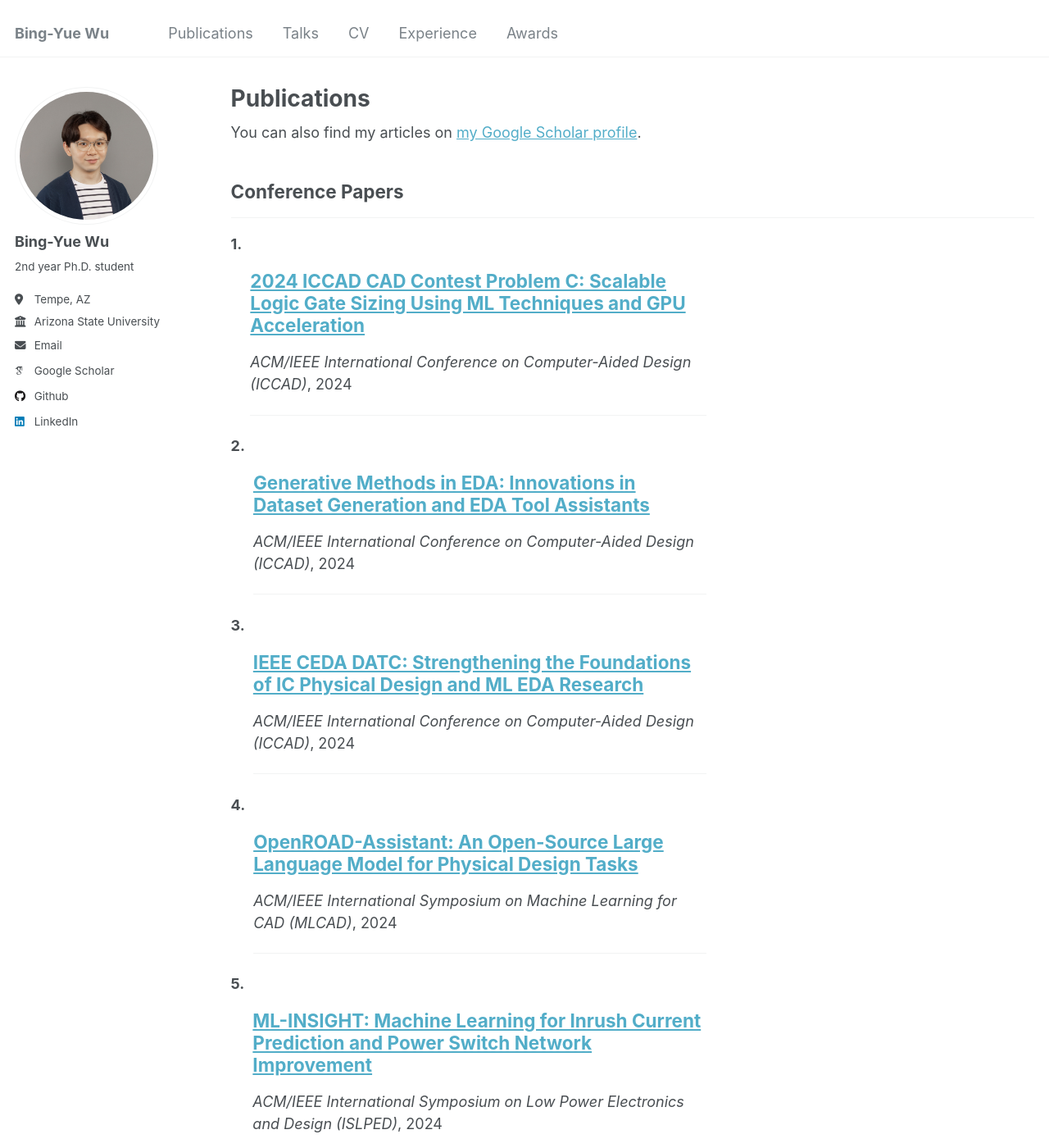
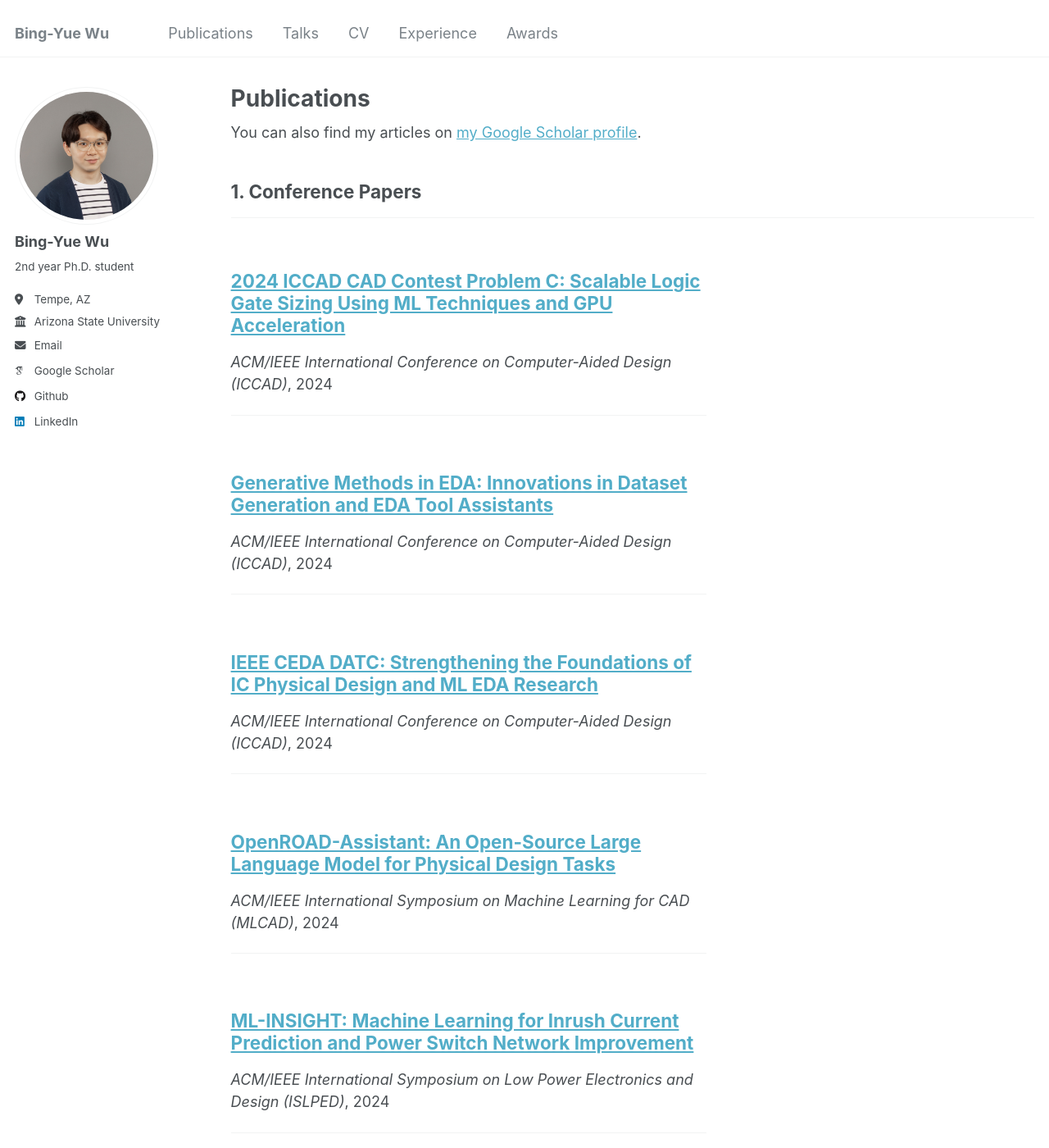
Before and after one commit to bingyuew/bingyuew.github.io, a Jekyll site: the page built from _pages/publications.html, in a window 1280 px wide and 1400 px high. Shown: the whole window at 82% size. Built offline with Jekyll 4.4.1, drawn with Linux system fonts in a browser that asks for light colours; some web fonts are replaced.

Commit message:
update website
Signed-off-by: Bing-Yue Wu <bingyuew@Bing-Yues-MacBook-Air.local>

```diff
--- a/_pages/publications.html
+++ b/_pages/publications.html
@@ -21,11 +21,11 @@ author_profile: true
         {% continue %}
       {% endif %}
       {% unless title_shown %}
-        <h2>{{ category[1].title }}</h2><hr />
+        <h2>{{ counter }}. {{ category[1].title }}</h2><hr />
         {% assign title_shown = true %}
       {% endunless %}
       <div class="publication-entry">
-        <span class="publication-number">{{ counter }}.</span> {% include archive-single.html %}
+        {% include archive-single.html %}
       </div>
       {% assign counter = counter | plus: 1 %}
     {% endfor %}
```
